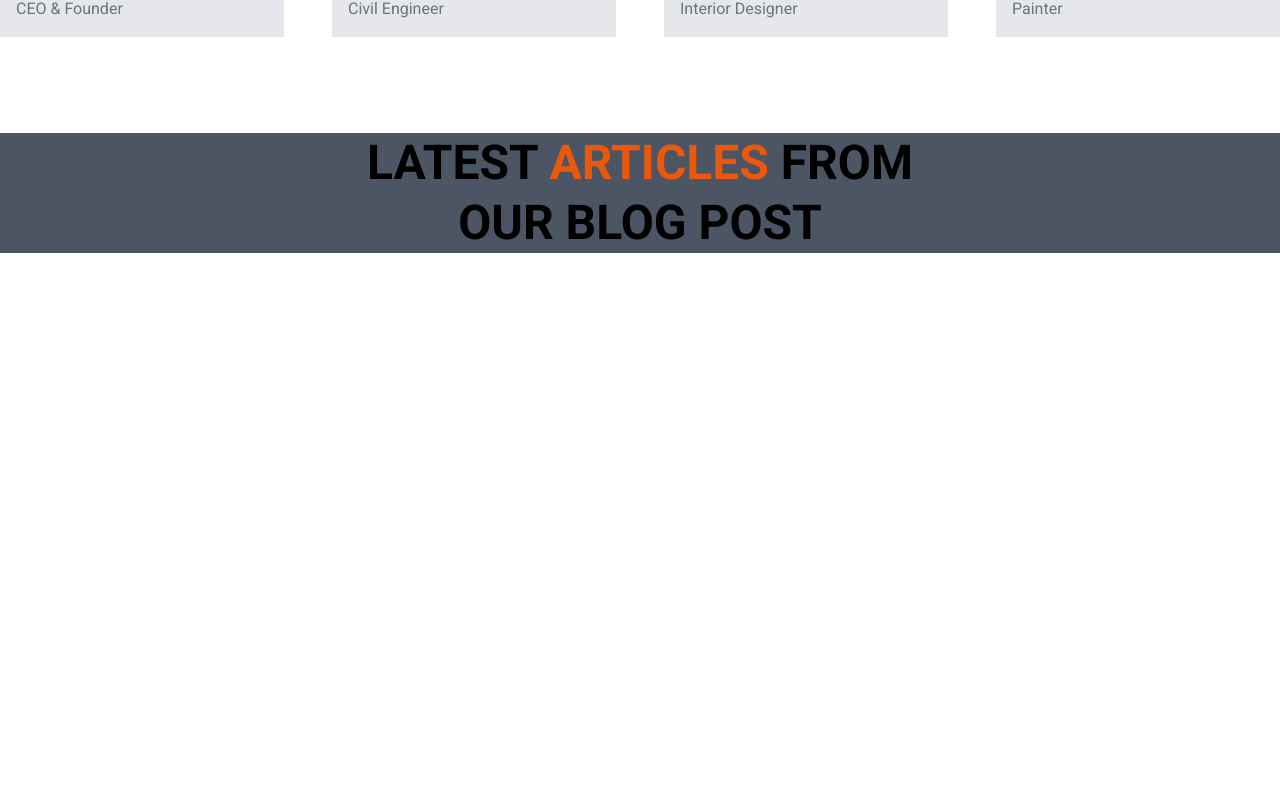
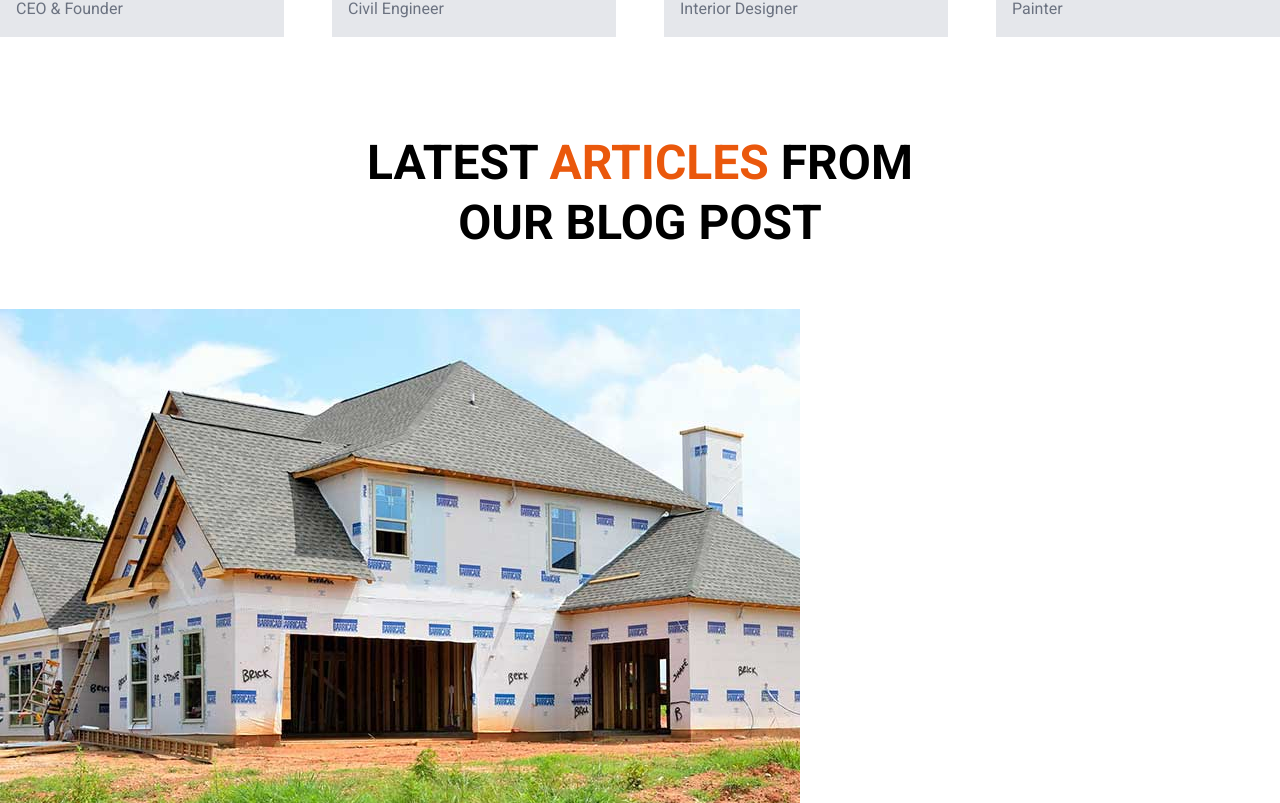
Before and after one commit to FrontEndDevo/webuild, a React (Create React App) app: page /home in a window 1280 px wide. Shown: the part 4177-4980 px from the top of the page. Before the commit the page ends 4486 px from the top, so only its background shows below. Built offline with nearby package versions, Linux system fonts and the light colour scheme.

Commit message:
Mapping on articles which in (WebsiteData) in (Articles) component

```diff
--- a/src/components/Articles/Articles.jsx
+++ b/src/components/Articles/Articles.jsx
@@ -1,17 +1,24 @@
-import { mainArticles } from "../../Helpers/WebsiteData";
+import { mainArticles, articlesIcons } from "../../Helpers/WebsiteData";
+import AnArticle from "./AnArticle/AnArticle";
 
 const Articles = () => {
-
-  // const allArticles = mainArticles.map()
+  const allArticles = mainArticles.map((article) => (
+    <AnArticle
+      img={article.img}
+      title={article.title}
+      author={article.author}
+      icons={articlesIcons}
+    />
+  ));
 
   return (
-    <div className="articles bg-gray-600">
+    <div className="articles">
       <h2 className="text-center mb-14 text-5xl uppercase font-bold leading-tight">
         Latest
         <span className="text-orange-600"> articles </span>
         from <br /> our blog post
       </h2>
-      <div className="main-articles"></div>
+      <div className="main-articles flex gap-12">{allArticles}</div>
     </div>
   );
 };
```
